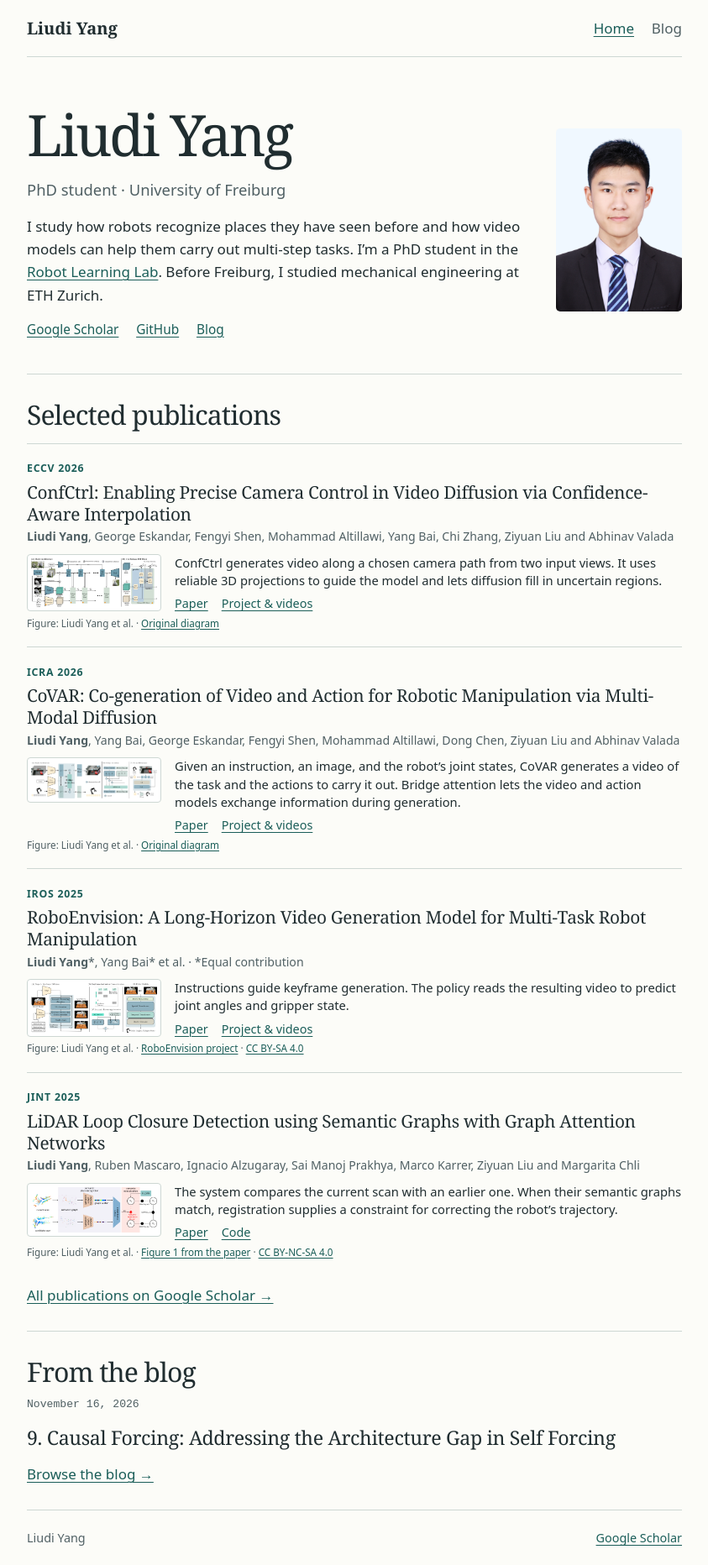
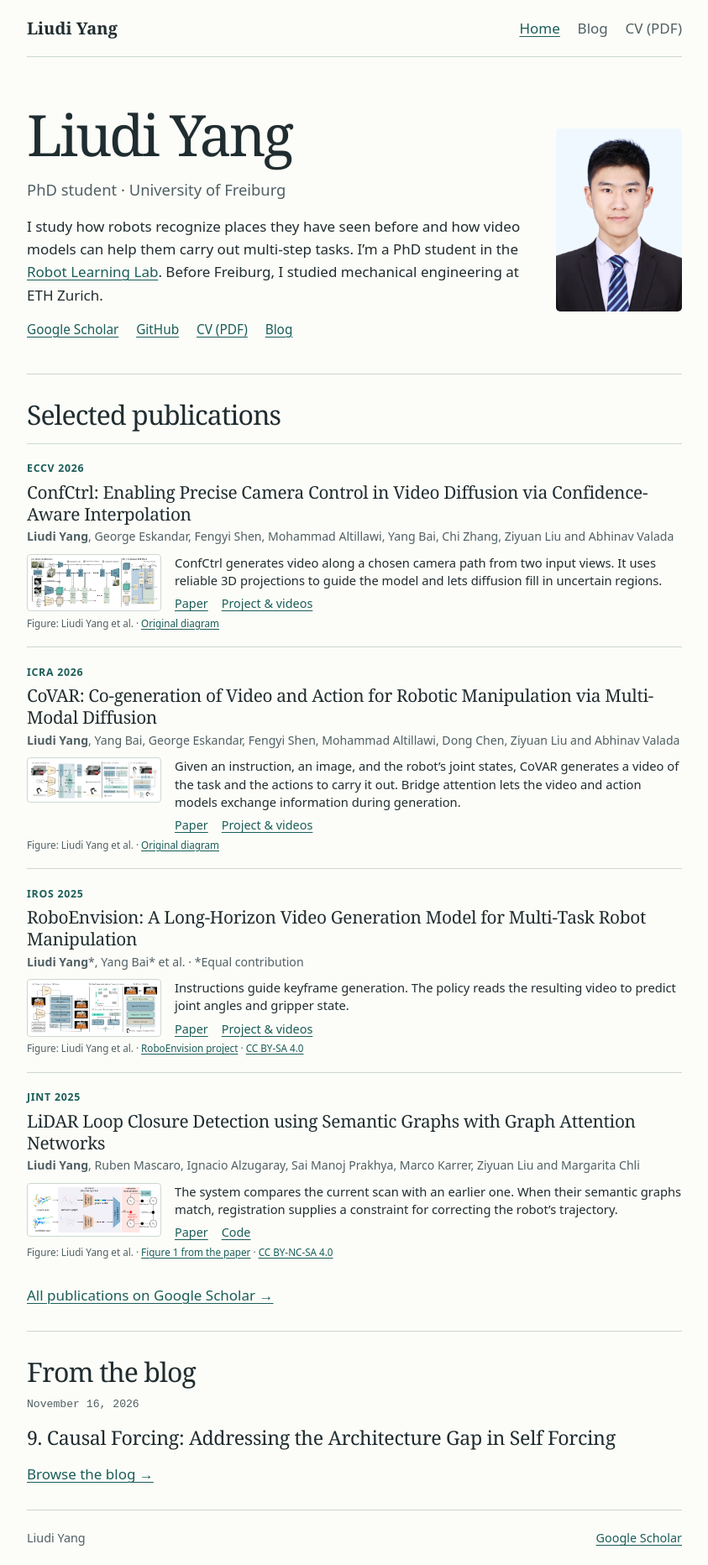
Before and after one commit to crepuscularlight/crepuscularlight.github.io, a Jekyll site: the page built from index.html, in a window 1280 px wide. Shown: the whole page at 84% size, without its empty margins (218-1061 px from the left). Built offline with Jekyll 4.4.1, drawn with Linux system fonts in a browser that asks for light colours.

Commit message:
Add CV PDF to homepage and navigation

```diff
--- a/_layouts/default.html
+++ b/_layouts/default.html
@@ -17,6 +17,7 @@
     <nav aria-label="Main navigation">
       <a href="{{ '/' | relative_url }}"{% if page.url == '/' %} aria-current="page"{% endif %}>Home</a>
       <a href="{{ '/blog/' | relative_url }}"{% if page.url contains '/blog/' %} class="active"{% endif %}{% if page.url == '/blog/' %} aria-current="page"{% endif %}>Blog</a>
+      <a href="{{ '/assets/Liudi_Yang_CV.pdf' | relative_url }}">CV (PDF)</a>
     </nav>
   </header>
   <main id="content">{{ content }}</main>
--- a/index.html
+++ b/index.html
@@ -6,7 +6,7 @@ layout: default
     <h1>{{ site.title | escape }}</h1>
     <p class="role">PhD student · University of Freiburg</p>
     <p>I study how robots recognize places they have seen before and how video models can help them carry out multi-step tasks. I’m a PhD student in the <a href="https://rl.informatik.uni-freiburg.de/people/yang/">Robot Learning Lab</a>. Before Freiburg, I studied mechanical engineering at ETH Zurich.</p>
-    <div class="links"><a href="{{ site.scholar | escape }}">Google Scholar</a><a href="{{ site.github | escape }}">GitHub</a><a href="{{ '/blog/' | relative_url }}">Blog</a></div>
+    <div class="links"><a href="{{ site.scholar | escape }}">Google Scholar</a><a href="{{ site.github | escape }}">GitHub</a><a href="{{ '/assets/Liudi_Yang_CV.pdf' | relative_url }}">CV (PDF)</a><a href="{{ '/blog/' | relative_url }}">Blog</a></div>
   </div>
   <img class="portrait" src="{{ '/assets/portrait.png' | relative_url }}" alt="Liudi Yang" width="880" height="1280">
 </section>
```
Also changed, not shown: 1 other file.
